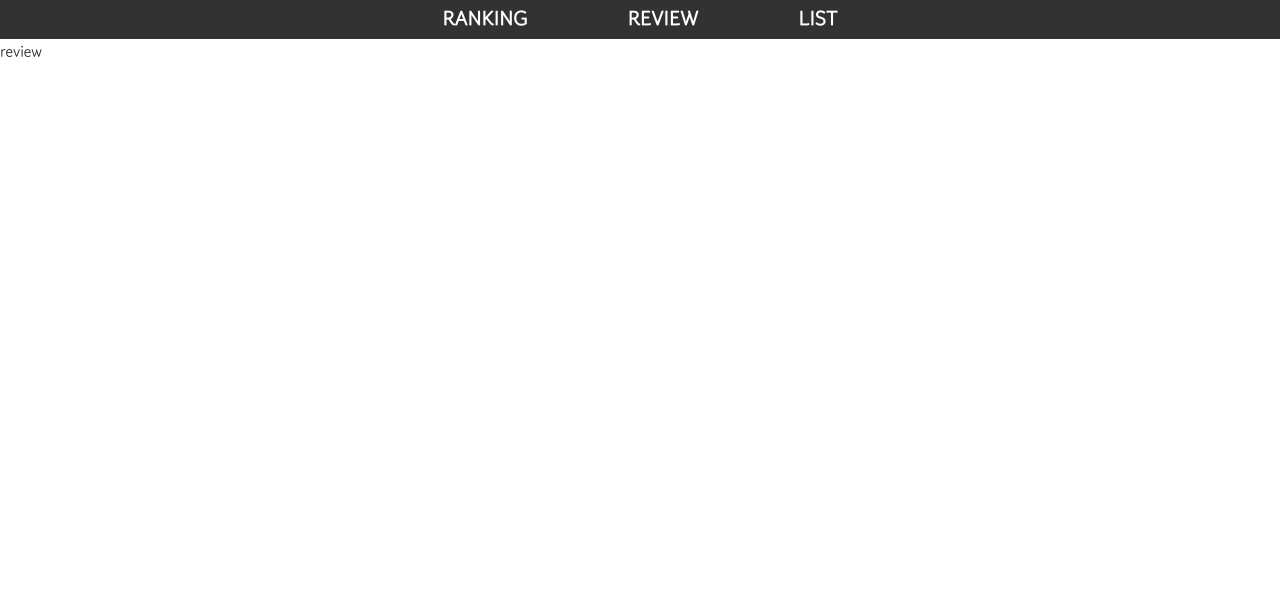
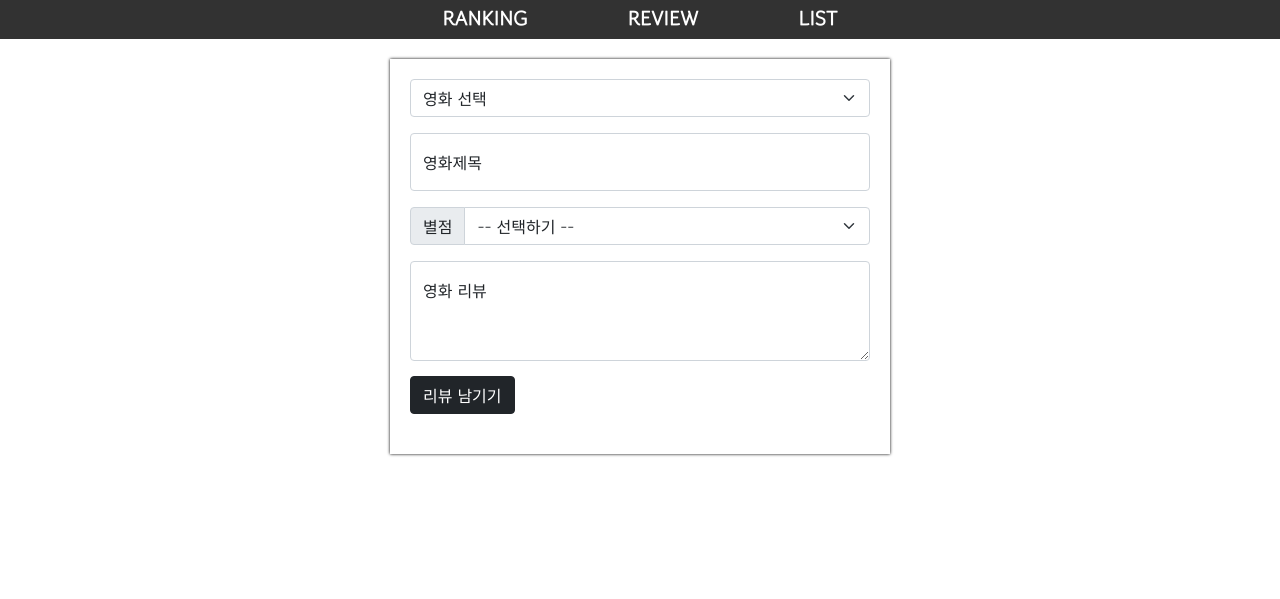
Before and after one commit to web-pre-learn-team19/movies, a Flask app: page /review in a window 1280 px wide. Shown: the part 201-800 px from the top of the page. Run offline with Flask 2, Linux system fonts and the light colour scheme; data that the repository does not hold is empty.

Commit message:
review first commit

```diff
--- a/app.py
+++ b/app.py
@@ -4,6 +4,9 @@ app = Flask(__name__)
 from pymongo import MongoClient
 client = MongoClient('mongodb+srv://test:sparta@cluster0.g596pjc.mongodb.net/Cluster0?retryWrites=true&w=majority')
 db = client.dbsparta
+
+client2 = MongoClient('mongodb+srv://lee:sparta@Cluster0.nw7w0pd.mongodb.net/?retryWrites=true&w=majority')
+db2 = client2.dbsparta
 
 # 랭킹
 @app.route('/')
@@ -13,7 +16,14 @@ def home():
 # 리뷰
 @app.route('/review')
 def review():
-    return render_template('review.html')
+    list(db.movieList.find({}, {'_id': False}))
+    movie_list = list(db2.movieprac.find({}, {'_id': False}))
+    # print(movie_list)
+    movie_name = [i['name'] for i in movie_list]
+    movie_num = [i['num'] for i in movie_list]
+
+
+    return render_template('review.html', movie_name=movie_name, movie_num=movie_num)
 
 # 체크리스트
 @app.route('/list')
@@ -60,5 +70,26 @@ def list_get():
     watch_list = list(db.movieList.find({}, {'_id': False}))
     return jsonify({'watchLists': watch_list})
 
+@app.route("/review/posting", methods=["POST"])
+def review_post():
+    name_receive = request.form['name_give']
+    star_receive = request.form['star_give']
+    comment_receive = request.form['comment_give']
+
+    doc = {
+        'name': name_receive,
+        'star': star_receive,
+        'comment': comment_receive
+    }
+    db2.movieReview.insert_one(doc)
+    return jsonify({'msg': '등록 완료!'})
+
+@app.route("/review/posting", methods=["GET"])
+def review_get():
+    review_list = list(db2.movieReview.find({}, {'_id': False}))
+    return jsonify({'reviews': review_list})
+
+
+
 if __name__ == '__main__':
    app.run('0.0.0.0', port=5000, debug=True)
--- a/static/css/review.css
+++ b/static/css/review.css
@@ -0,0 +1,63 @@
+* {
+    font-family: 'Gowun Dodum', sans-serif;
+}
+.mytitle {
+    width: 100%;
+    height: 200px;
+
+    background-image: linear-gradient(0deg, rgba(0, 0, 0, 0.5), rgba(0, 0, 0, 0.5)), url('https://encrypted-tbn0.gstatic.com/images?q=tbn:ANd9GcTpv55pH3MJJa0evpt5zIhKP-NbLasDxnKmKA&usqp=CAU');
+    background-position: center;
+    background-size: cover;
+
+    color: white;
+
+    display: flex;
+    flex-direction: column;
+    align-items: center;
+    justify-content: center;
+}
+.mytitle > h1 {
+    font-weight: bold;
+    font-size: 40px;
+}
+.mymenu {
+    height: 40px;
+    width: 100%;
+    background-color: #323232;
+
+    display: flex;
+    flex-direction: row;
+    justify-content: center;
+    align-items: center;
+}
+.mymenu > a {
+    color: white;
+    font-weight: bold;
+    font-size: 20px;
+    text-align: center;
+
+    margin-right: 50px;
+    margin-left: 50px;
+    text-decoration: none;
+
+    cursor: pointer;
+}
+
+.mypost {
+    width: 95%;
+    max-width: 500px;
+    margin: 20px auto 20px auto;
+
+    box-shadow: 0px 0px 3px 0px black;
+    padding: 20px;
+}
+
+.mypost > button {
+    margin-top: 15px;
+}
+
+.review-box{
+    margin-top: 20px;
+    margin-bottom: 20px;
+
+}
--- a/static/js/review.js
+++ b/static/js/review.js
@@ -0,0 +1,66 @@
+$(document).ready(function () {
+    console.log('load!')
+    listing();
+});
+
+function listing() {
+    $.ajax({
+        type: 'GET',
+        url: '/review/posting',
+        data: {},
+        success: function (response) {
+            let rows = response['reviews']
+            for (let i=0; i<rows.length; i++)
+            {
+                let name = rows[i]['name']
+                let comment = rows[i]['comment']
+                let star = rows[i]['star']
+                // let desc = rows[i]['desc']
+                // let image = rows[i]['image']
+
+
+                let star_image = '⭐'.repeat(star)
+
+                let temp_html = `<div class="col">
+                                    <div class="card h-100">
+                                        <div class="card-body">
+                                            <h5 class="card-title">${name}</h5>
+                                            <p>${star_image}</p>
+                                            <p class="mycomment">${comment}
+                                            <span><button>modify</button></span>
+                                            <span><button>delete</button></span>
+                                            </p>
+
+                                        </div>
+                                    </div>
+                                </div>`
+
+                $('#cards-box').append(temp_html)
+            }
+            // alert(response['msg'])
+        }
+    })
+}
+
+function posting() {
+    let sel_val = $("#selectbox option:selected").val();
+    let sel_text = $("#selectbox option:selected").text();
+    alert(sel_text)
+
+    // console.log(sel_val)
+    // console.log(sel_text)
+
+    let name = $('#name').val()
+    let star = $('#star').val()
+    let comment = $('#comment').val()
+    $.ajax({
+        type: 'POST',
+        url: '/review/posting',
+        data: {name_give: name, star_give: star, comment_give: comment},
+        success: function (response) {
+            // console.log('posting 완료!')
+            // alert(response['msg'])
+            window.location.reload()
+        }
+    });
+}
--- a/templates/review.html
+++ b/templates/review.html
@@ -13,13 +13,13 @@
     <link href="https://cdn.jsdelivr.net/npm/bootstrap@5.0.2/dist/css/bootstrap.min.css" rel="stylesheet"
         integrity="sha384-EVSTQN3/azprG1Anm3QDgpJLIm9Nao0Yz1ztcQTwFspd3yD65VohhpuuCOmLASjC" crossorigin="anonymous">
     <link href="https://fonts.googleapis.com/css2?family=Gowun+Dodum&display=swap" rel="stylesheet">
-    <link href="/static/css/main.css" rel="stylesheet">
+    <link href="/static/css/review.css" rel="stylesheet">
 
     <script src="https://ajax.googleapis.com/ajax/libs/jquery/3.5.1/jquery.min.js"></script>
     <script src="https://cdn.jsdelivr.net/npm/bootstrap@5.0.2/dist/js/bootstrap.bundle.min.js"
         integrity="sha384-MrcW6ZMFYlzcLA8Nl+NtUVF0sA7MsXsP1UyJoMp4YLEuNSfAP+JcXn/tWtIaxVXM"
         crossorigin="anonymous"></script>
-    <script defer src="/static/js/main.js"></script>
+    <script defer src="/static/js/review.js"></script>
 </head>
 <body>
     <div class="header">
@@ -35,8 +35,56 @@
 
     <!-- Review 페이지 -->
     <div class="review">
-        review
+        <div class="mypost">
+
+            <select class="form-select mb-3" aria-label="Default select example">
+                <option selected>영화 선택</option>
+                {% for i in movie_name %}
+                <option value="{{loop.index}}">{{i}}</option>
+                {% endfor %}
+<!--
+
+                <option value="2">영화2</option>
+                <option value="3">영화3</option>     -->
+              </select>
+
+            <div class="form-floating mb-3">
+                <input type="text" class="form-control" id="name" placeholder="url">
+                <label for="floatingInput">영화제목</label>
+            </div>
+            <div class="input-group mb-3">
+                <label class="input-group-text" for="inputGroupSelect01">별점</label>
+                <select class="form-select" id="star">
+                    <option selected>-- 선택하기 --</option>
+                    <option value="1">⭐</option>
+                    <option value="2">⭐⭐</option>
+                    <option value="3">⭐⭐⭐</option>
+                    <option value="4">⭐⭐⭐⭐</option>
+                    <option value="5">⭐⭐⭐⭐⭐</option>
+                </select>
+            </div>
+            <div class="form-floating">
+        <textarea class="form-control" placeholder="Leave a comment here" id="comment"
+                  style="height: 100px"></textarea>
+                <label for="floatingTextarea2">영화 리뷰</label>
+            </div>
+            <button onclick="posting()" type="button" class="btn btn-dark">리뷰 남기기</button>
+
+            <div class='review-box mb-3' id="cards-box">
+
+            </div>
+        </div>
+
+
+
+
+        </div>
     </div>
+
+
+    {% for i in movie_name %}
+   <div>{{i}}</div>
+    {% endfor %}
 
 </body>
 </html>
```
